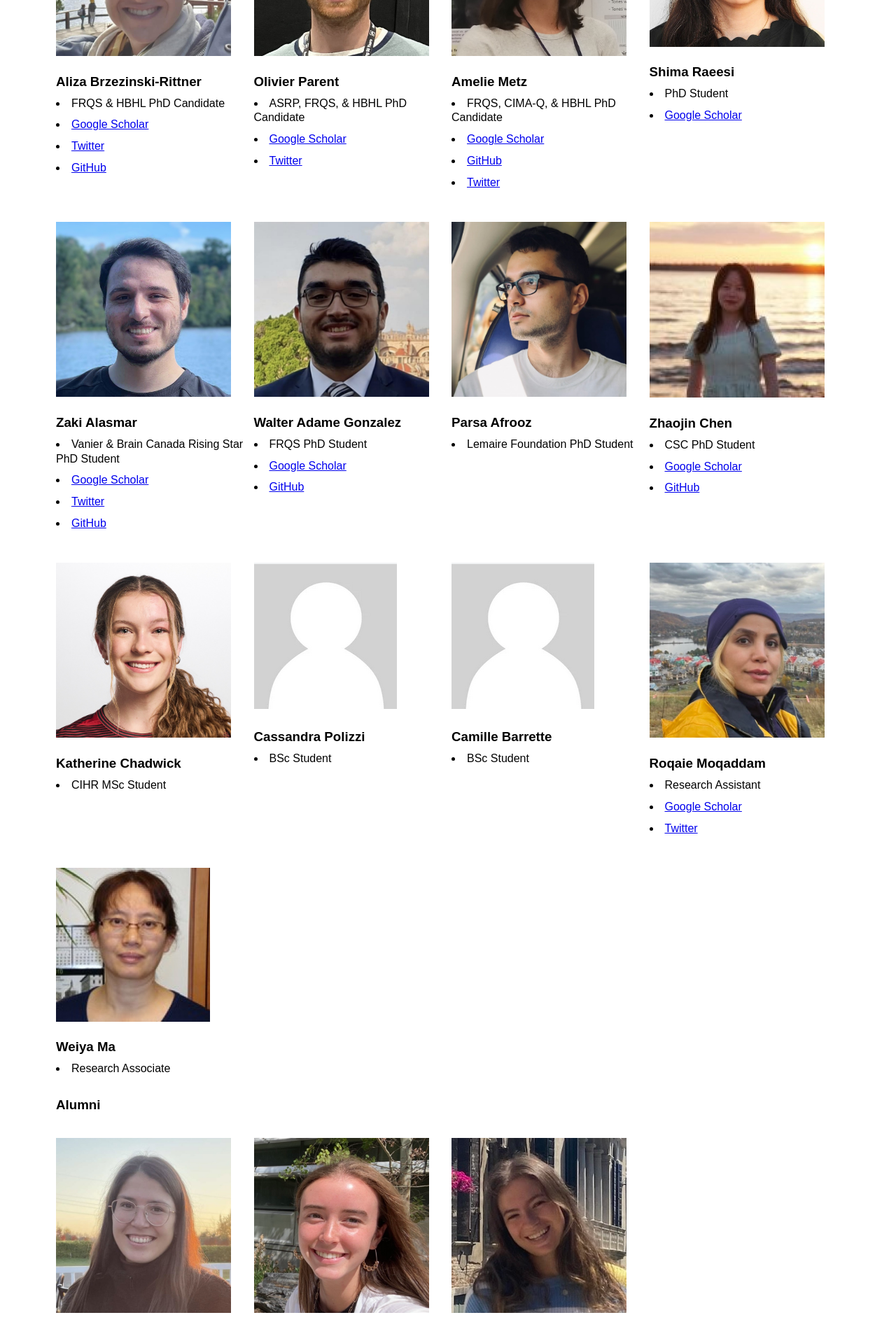
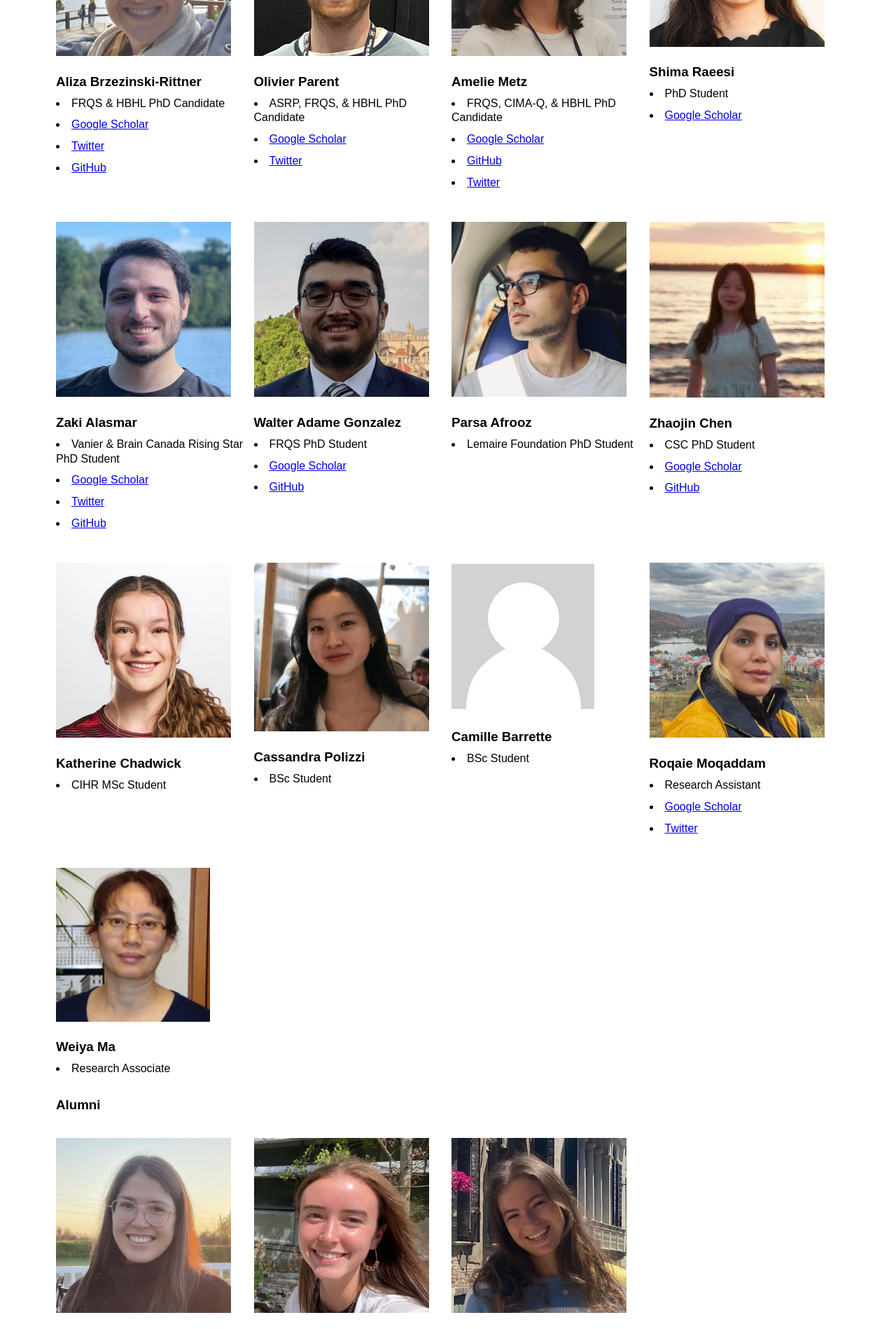
Before and after one commit to VANDAlab/VANDAlab.github.io, a Jekyll site: the page team.html, which Jekyll copies as it is, in a window 1280 px wide. Shown: the part 842-2741 px from the top of the page at 70% size. Built offline with Jekyll 4.4.1, drawn with Linux system fonts in a browser that asks for light colours.

Commit message:
Update team.html

```diff
--- a/team.html
+++ b/team.html
@@ -126,7 +126,7 @@
       </div>
 
        <div class="person">
-          <img src="team/empty.png" alt="empty">
+          <img src="team/Cassandra.jpeg" alt="empty">
         <h3>Cassandra Polizzi</h3>
         <li>BSc Student</li>
       </div>
```
